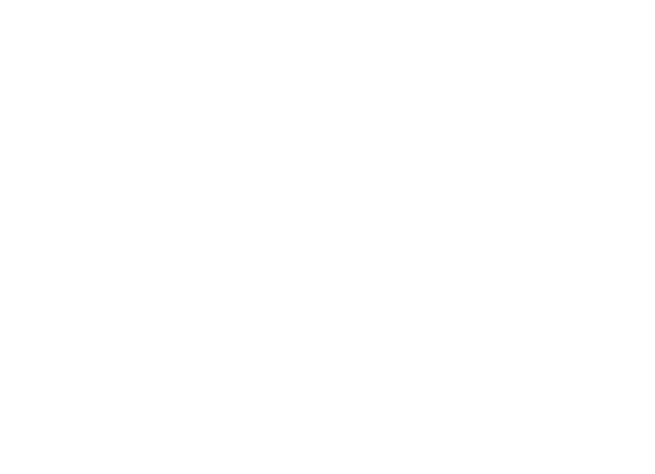
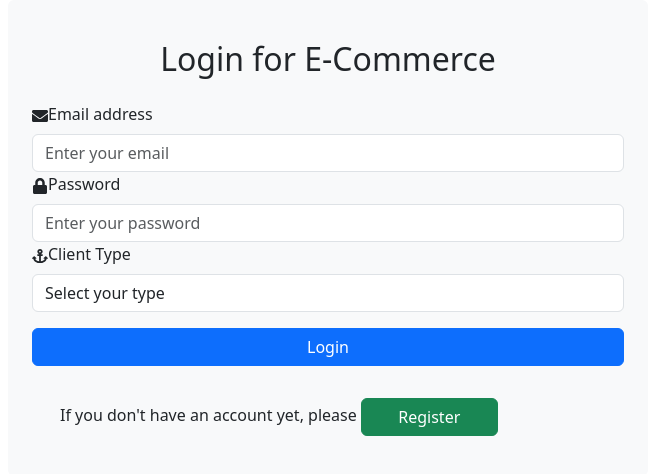
Before and after one commit to Dency675/E-Commerce-Frontend-React-, a React (Create React App) app: page / in a window 1280 px wide. Before the commit this address had no page. Shown: the top 474 px of the page, without its empty margins (312-967 px from the left). Built offline with nearby package versions, Linux system fonts and the light colour scheme.

Commit message:
4th commit

```diff
--- a/src/App.tsx
+++ b/src/App.tsx
@@ -8,7 +8,10 @@
 function App() {
   return (
     <BrowserRouter>
-      <Routes>Naranga mittayi vaangi thanna code theraam</Routes>
+      <Routes>
+        <Route path="/" element={<LoginPage />}></Route>
+        <Route path="/registration" element={<RegistrationPage />}></Route>
+      </Routes>
     </BrowserRouter>
   );
 }
```
